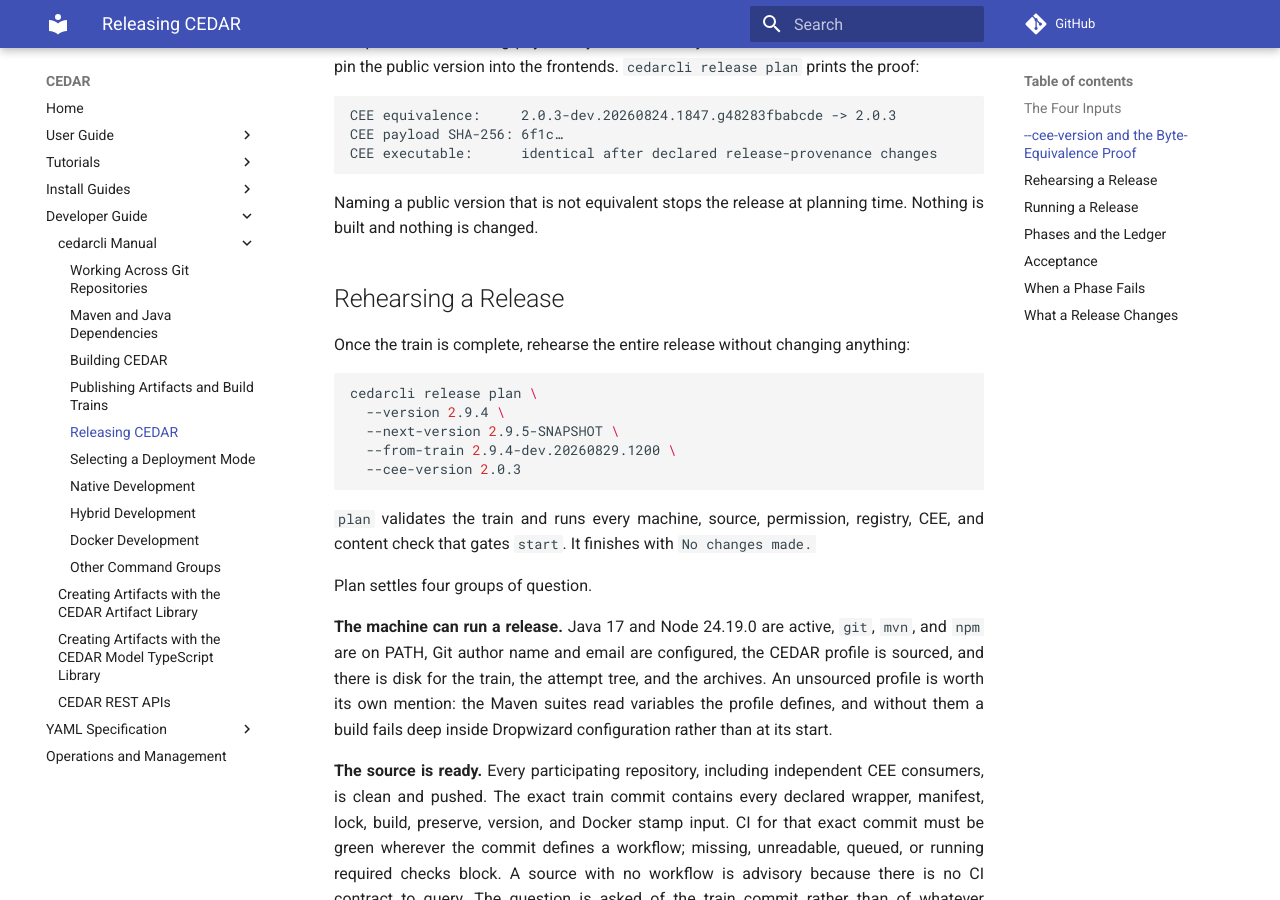
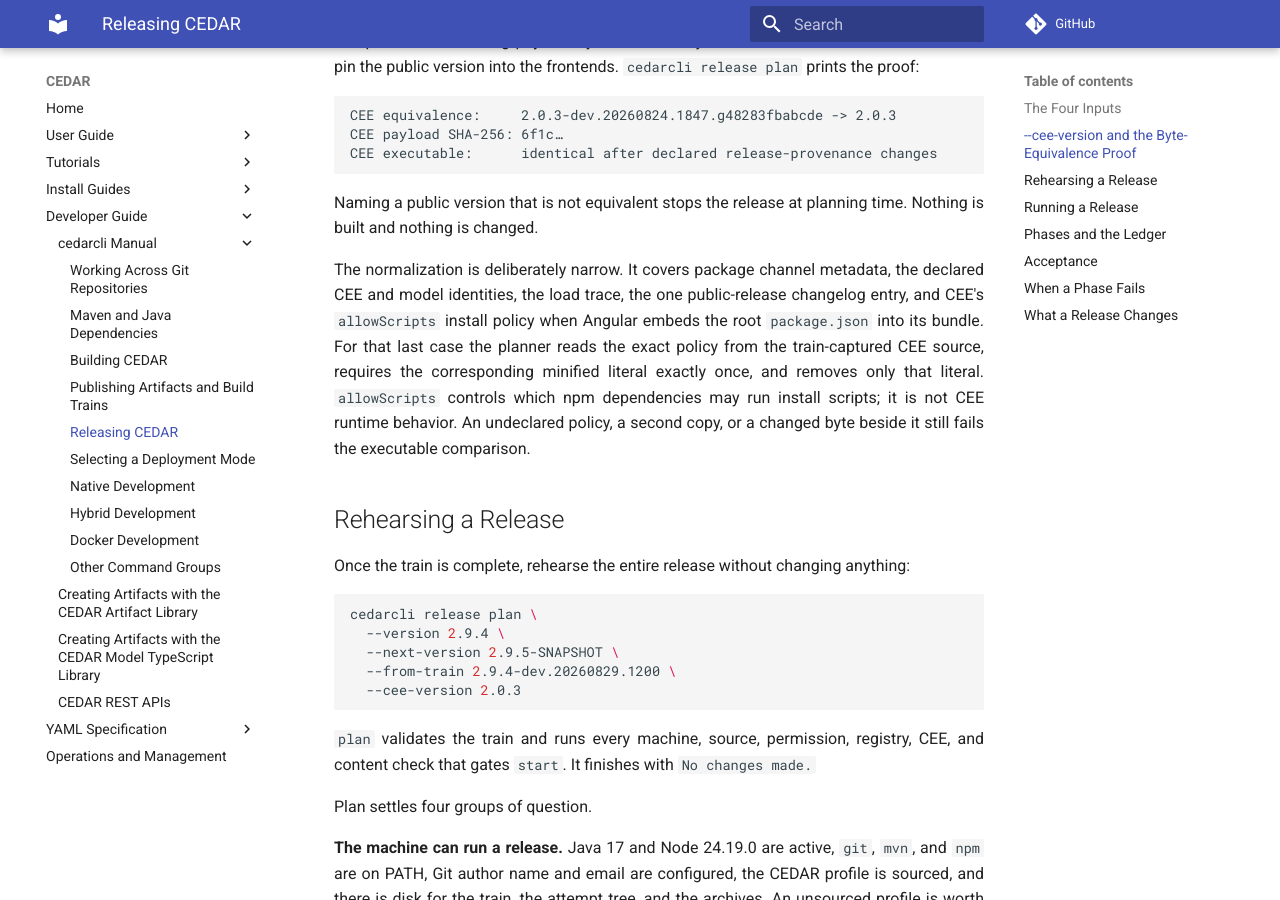
Before and after one commit to metadatacenter/cedar-mkdocs, an MkDocs documentation site: the page built from docs/developer-guide/cedarcli/release.md, in a window 1280 px wide and 900 px high, scrolled down 1359 px. Built offline with MkDocs 1.6.1 and Material for MkDocs 9.7.7, drawn with Linux system fonts in a browser that asks for light colours; comment, search, counter and statistics services are not loaded.

Commit message:
Explain CEE install-policy normalization

```diff
--- a/docs/developer-guide/cedarcli/release.md
+++ b/docs/developer-guide/cedarcli/release.md
@@ -64,6 +64,14 @@ CEE executable:      identical after declared release-provenance changes
 
 Naming a public version that is not equivalent stops the release at planning time. Nothing is built
 and nothing is changed.
+
+The normalization is deliberately narrow. It covers package channel metadata, the declared CEE and
+model identities, the load trace, the one public-release changelog entry, and CEE's `allowScripts`
+install policy when Angular embeds the root `package.json` into its bundle. For that last case the
+planner reads the exact policy from the train-captured CEE source, requires the corresponding
+minified literal exactly once, and removes only that literal. `allowScripts` controls which npm
+dependencies may run install scripts; it is not CEE runtime behavior. An undeclared policy, a second
+copy, or a changed byte beside it still fails the executable comparison.
 
 ## Rehearsing a Release
 
```
